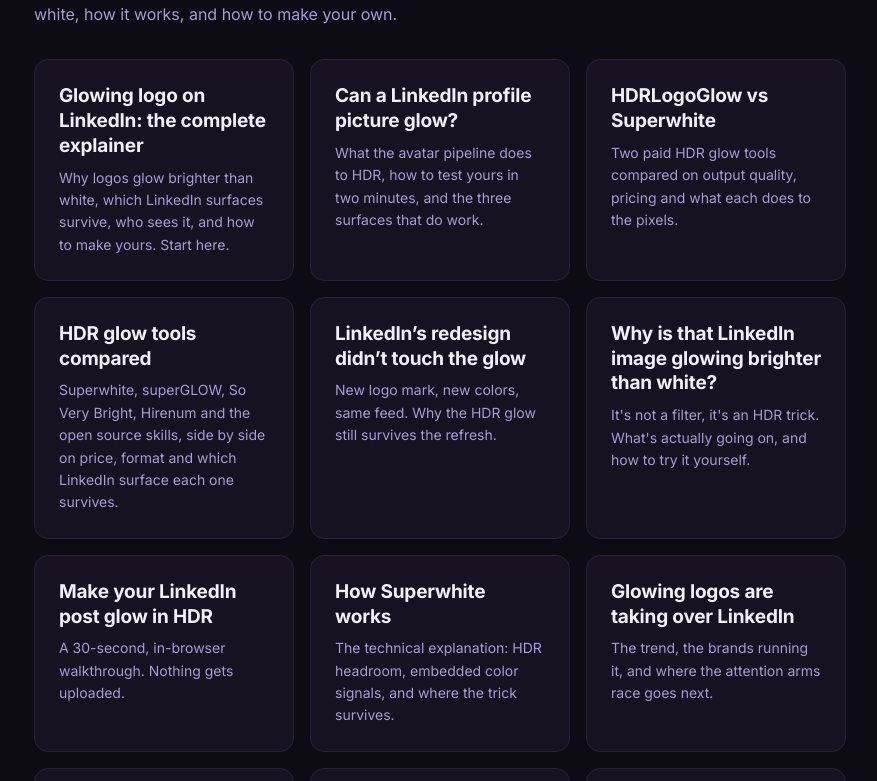
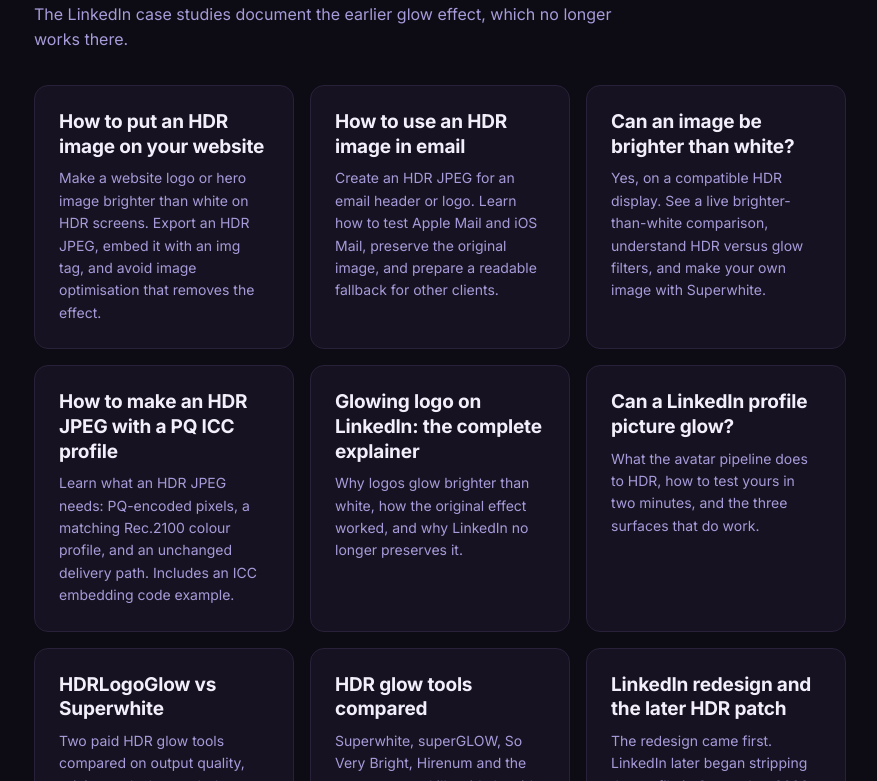
Before and after one commit to nimrodyar/superwhite, a plain HTML site: page blog/index.html in a window 1280 px wide. Shown: the part 182-963 px from the top of the page, without its empty margins (200-1077 px from the left). Drawn offline with Linux system fonts and the light colour scheme.

Commit message:
Surface practical HDR guides in the blog index

```diff
--- a/blog/index.html
+++ b/blog/index.html
@@ -4,10 +4,10 @@
 <meta charset="UTF-8">
 <meta name="viewport" content="width=device-width, initial-scale=1.0">
 <title>Blog | Superwhite</title>
-<meta name="description" content="Notes on the HDR glow trick: why glowing LinkedIn logos render brighter than white, how the HDR profile works, which brands run it, and how to make your own image glow.">
+<meta name="description" content="Practical guides to HDR images for websites and email, brighter-than-white highlights, HDR JPEG encoding, and the history of the LinkedIn glow.">
 <link rel="canonical" href="https://superwhite.app/blog/">
 <meta property="og:title" content="Superwhite Blog">
-<meta property="og:description" content="Notes on the HDR glow trick: why glowing LinkedIn logos render brighter than white, how the HDR profile works, which brands run it, and how to make your own image glow.">
+<meta property="og:description" content="Practical guides to HDR images for websites and email, brighter-than-white highlights, HDR JPEG encoding, and the history of the LinkedIn glow.">
 <meta property="og:url" content="https://superwhite.app/blog/">
 <meta property="og:type" content="website">
 <meta property="og:image" content="https://superwhite.app/og.jpg">
@@ -54,7 +54,7 @@ footer a:hover{color:var(--ink)}
   "@type": "Blog",
   "@id": "https://superwhite.app/blog/",
   "name": "Superwhite Blog",
-  "description": "Notes on the HDR glow trick: why glowing LinkedIn logos render brighter than white, how the HDR profile works, which brands run it, and how to make your own image glow.",
+  "description": "Practical guides to HDR images for websites and email, brighter-than-white highlights, HDR JPEG encoding, and the history of the LinkedIn glow.",
   "url": "https://superwhite.app/blog/",
   "publisher": {
     "@type": "Organization",
@@ -69,7 +69,7 @@ footer a:hover{color:var(--ink)}
     },
     {
       "@type": "BlogPosting",
-      "headline": "LinkedIn's redesign did not touch the glow",
+      "headline": "LinkedIn redesign and the later HDR patch",
       "url": "https://superwhite.app/blog/linkedin-redesign-hdr-glow"
     },
     {
@@ -174,12 +174,17 @@ footer a:hover{color:var(--ink)}
 </header>
 
 <h1>Blog</h1>
-<p class="sub">Notes on the HDR glow trick, why some LinkedIn images look brighter than white, how it works, and how to make your own.</p>
+<p class="sub">Start with an HDR guide for a website, email or image workflow you control. The LinkedIn case studies document the earlier glow effect, which no longer works there.</p>
 
 <div class="cards">
+<a class="card" href="/hdr-image-for-website"><h2>How to put an HDR image on your website</h2><p>Make a website logo or hero image brighter than white on HDR screens. Export an HDR JPEG, embed it with an img tag, and avoid image optimisation that removes the effect.</p></a>
+<a class="card" href="/hdr-email-image"><h2>How to use an HDR image in email</h2><p>Create an HDR JPEG for an email header or logo. Learn how to test Apple Mail and iOS Mail, preserve the original image, and prepare a readable fallback for other clients.</p></a>
+<a class="card" href="/brighter-than-white"><h2>Can an image be brighter than white?</h2><p>Yes, on a compatible HDR display. See a live brighter-than-white comparison, understand HDR versus glow filters, and make your own image with Superwhite.</p></a>
+<a class="card" href="/hdr-jpeg"><h2>How to make an HDR JPEG with a PQ ICC profile</h2><p>Learn what an HDR JPEG needs: PQ-encoded pixels, a matching Rec.2100 colour profile, and an unchanged delivery path. Includes an ICC embedding code example.</p></a>
+
   <a class="card" href="/glowing-logo-linkedin">
     <h2>Glowing logo on LinkedIn: the complete explainer</h2>
-    <p>Why logos glow brighter than white, which LinkedIn surfaces survive, who sees it, and how to make yours. Start here.</p>
+    <p>Why logos glow brighter than white, how the original effect worked, and why LinkedIn no longer preserves it.</p>
   </a>
   <a class="card" href="/linkedin-hdr-profile-picture">
     <h2>Can a LinkedIn profile picture glow?</h2>
@@ -191,11 +196,11 @@ footer a:hover{color:var(--ink)}
   </a>
   <a class="card" href="/blog/hdr-glow-tools-compared">
     <h2>HDR glow tools compared</h2>
-    <p>Superwhite, superGLOW, So Very Bright, Hirenum and the open source skills, side by side on price, format and which LinkedIn surface each one survives.</p>
+    <p>Superwhite, superGLOW, So Very Bright, Hirenum and the open source skills, side by side on price, format and their output workflows and platform limitations.</p>
   </a>
   <a class="card" href="/blog/linkedin-redesign-hdr-glow">
-    <h2>LinkedIn’s redesign didn’t touch the glow</h2>
-    <p>New logo mark, new colors, same feed. Why the HDR glow still survives the refresh.</p>
+    <h2>LinkedIn redesign and the later HDR patch</h2>
+    <p>The redesign came first. LinkedIn later began stripping the profile in September 2026.</p>
   </a>
   <a class="card" href="/blog/why-is-that-linkedin-image-glowing">
     <h2>Why is that LinkedIn image glowing brighter than white?</h2>
@@ -211,7 +216,7 @@ footer a:hover{color:var(--ink)}
   </a>
   <a class="card" href="/blog/glowing-logos-linkedin-trend">
     <h2>Glowing logos are taking over LinkedIn</h2>
-    <p>The trend, the brands running it, and where the attention arms race goes next.</p>
+    <p>The history of the trend and the brands that used it before LinkedIn removed the profile.</p>
   </a>
   <a class="card" href="/blog/wiz-logo-glow-linkedin">
     <h2>How the Wiz logo glows on LinkedIn</h2>
@@ -257,7 +262,7 @@ footer a:hover{color:var(--ink)}
 
 <div class="cta">
   <strong>Try it on your own image</strong>
-  <p>From €2.99, in-browser, ~10 seconds. Nothing gets uploaded.</p>
+  <p>Free preview, paid exports from €3 one time. Everything runs in your browser.</p>
   <a href="/">Open Superwhite &rarr;</a>
 </div>
 
```
